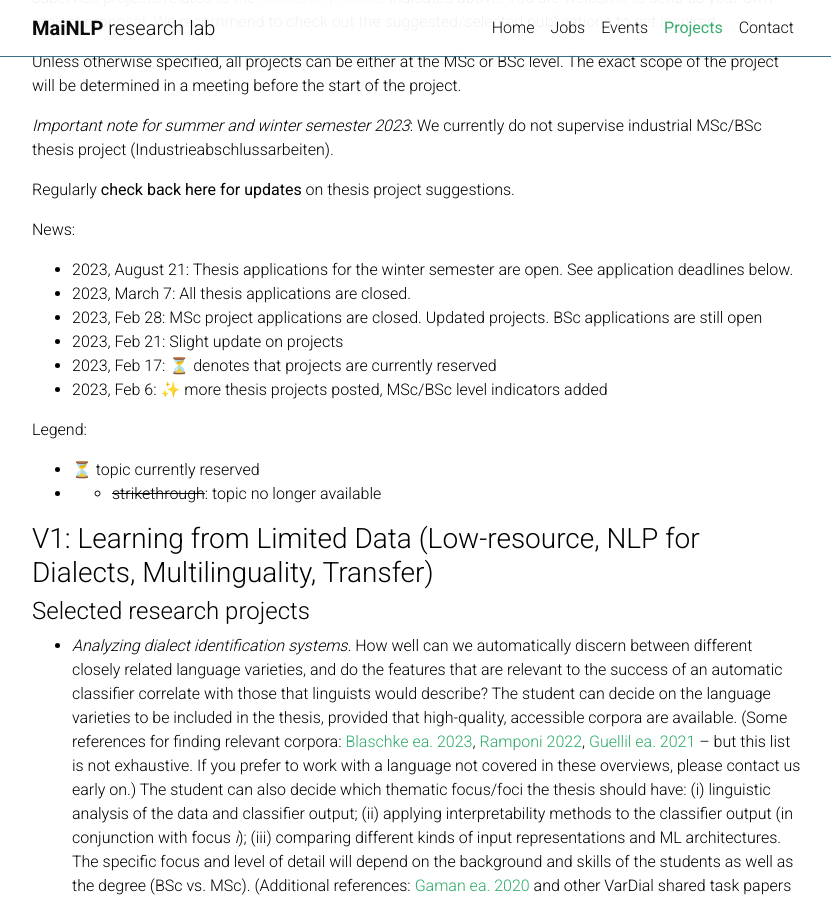
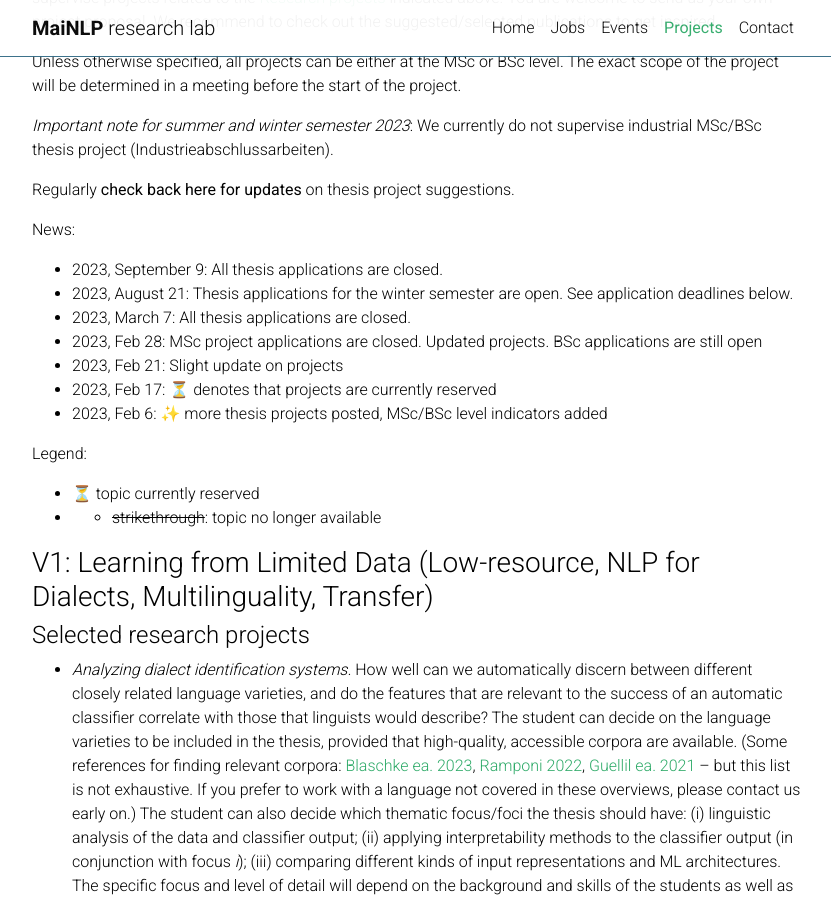
Before and after one commit to mainlp/mainlp.github.io, a Jekyll site: the page built from _pages/projects.md, in a window 1280 px wide and 900 px high, scrolled down 2737 px. Shown: the whole window, without its empty margins (223-1054 px from the left). Built offline with Jekyll 4.4.1, drawn with Linux system fonts in a browser that asks for light colours; emoji names are drawn with the system emoji font; comment, search, counter and statistics services are not loaded; a style sheet for code colours, icons or effects is not loaded.

Commit message:
Update projects.md closed applications

```diff
--- a/_pages/projects.md
+++ b/_pages/projects.md
@@ -84,6 +84,7 @@ Regularly <b>check back here for updates</b> on thesis project suggestions.
 
 News:
 
+- 2023, September 9: All thesis applications are closed.
 - 2023, August 21: Thesis applications for the winter semester are open. See application deadlines below.
 - 2023, March 7: All thesis applications are closed.
 - 2023, Feb 28: MSc project applications are closed. Updated projects. BSc applications are still open
@@ -188,8 +189,8 @@ References: [Davani et al., TACL 2022](https://aclanthology.org/2022.tacl-1.6/),
 ### How to apply for a BSc and MSc thesis project
 
 **Important information for LMU students:** You need to apply for a MSc/BSc thesis project the latest three weeks before the thesis project registration date. Deadlines for the ~~summer~~ winter semester 2023:
-* MSc students apply before ~~**February 24, 2023**~~ **August 31, 2023**
-* BSc students apply before ~~**March 6, 2023**~~ **September 4, 2023**
+* MSc students apply before ~~**February 24, 2023**~~ ~~**August 31, 2023**~~ (closed)
+* BSc students apply before ~~**March 6, 2023**~~ ~~**September 4, 2023**~~ (closed)
 
 To apply, please send your application material with subject "[BSc (or MSc) thesis project at MaiNLP - inquiry [Name and which semester]" to: thesisplank@cis.lmu.de
 
```
